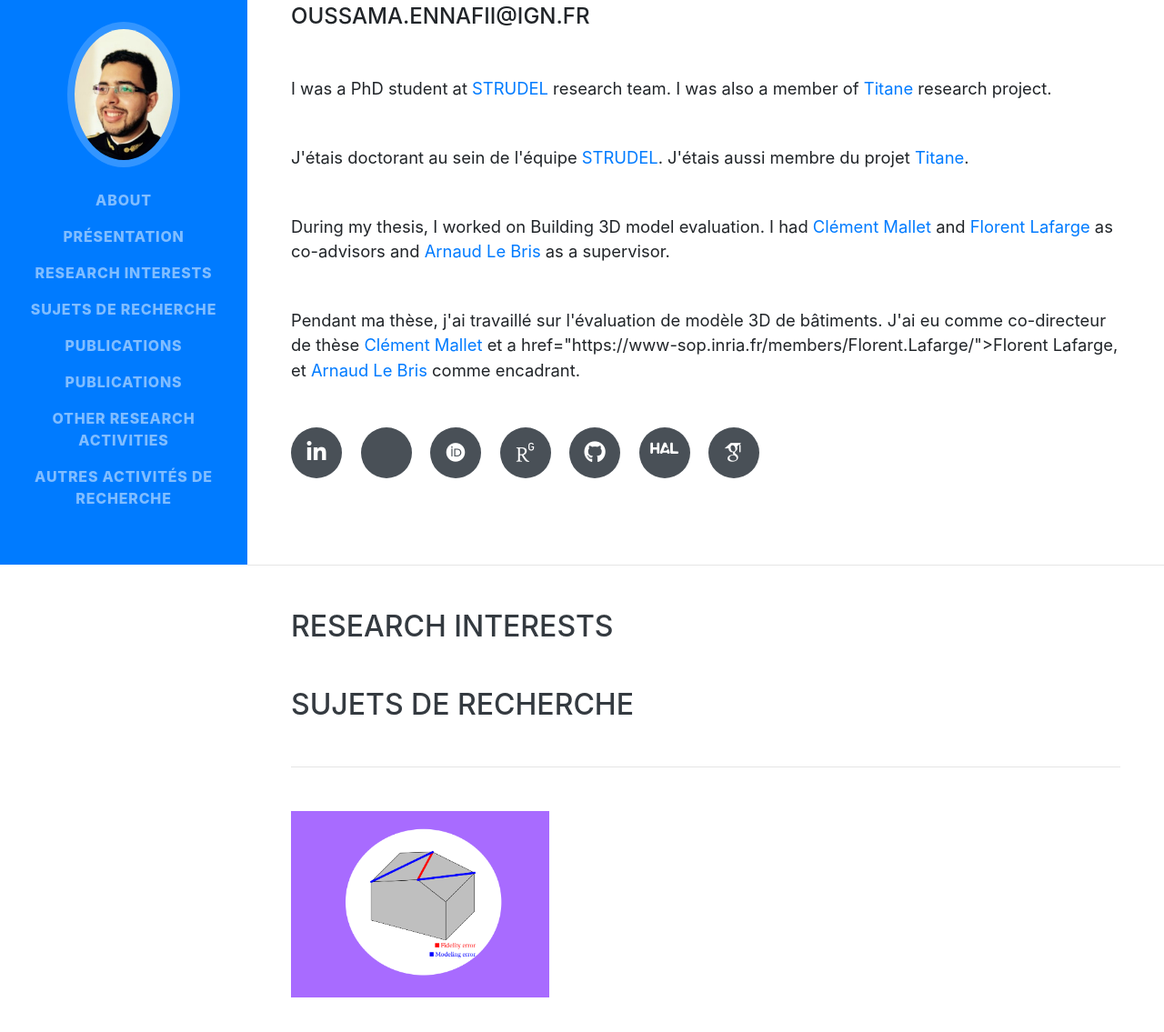
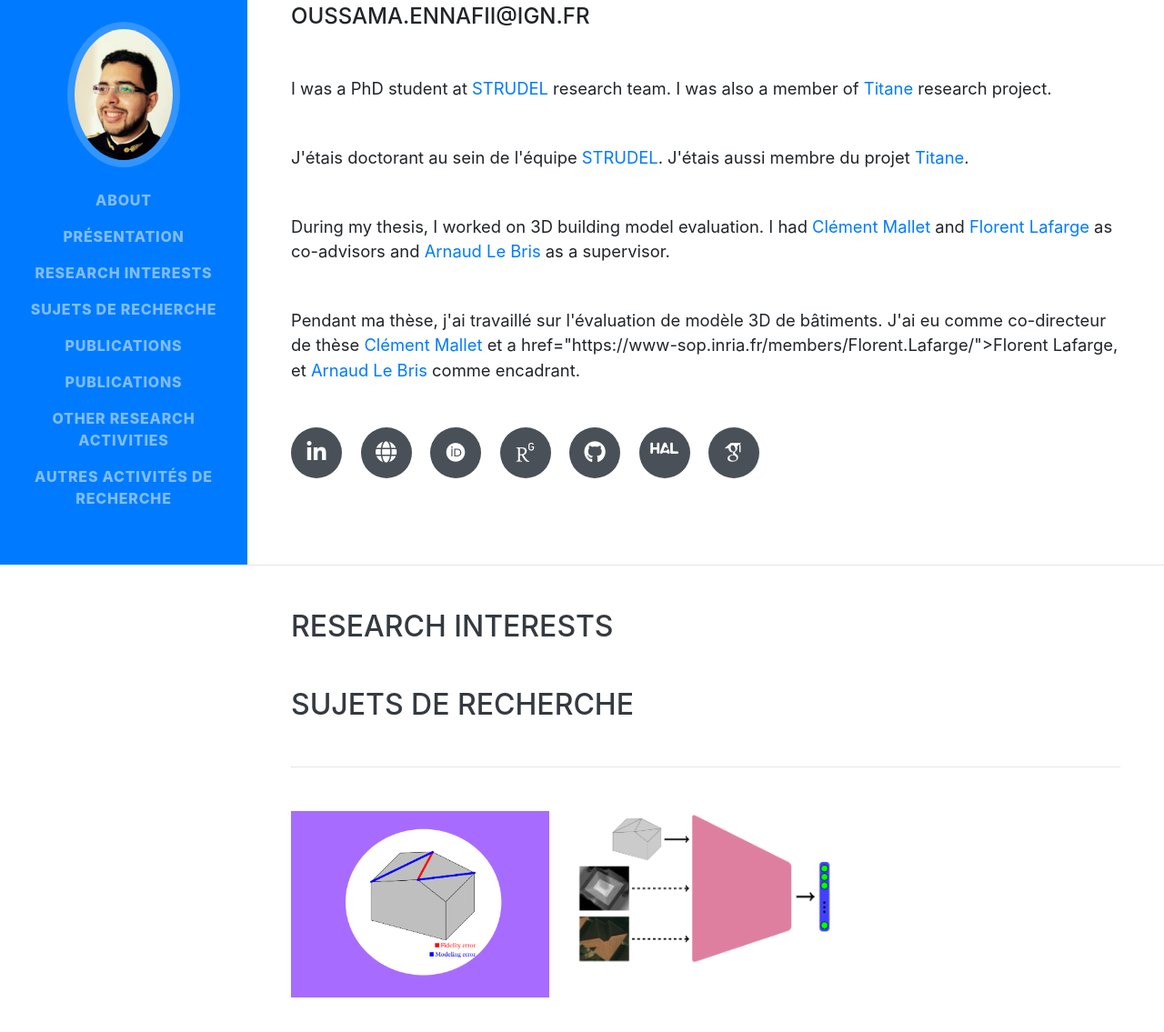
Before and after one commit to umrlastig/oennafii_homepage, a website with bundled scripts: page index.html in a window 1280 px wide. Shown: the part 179-1314 px from the top of the page at 91% size. Built offline with nearby package versions, Linux system fonts and the light colour scheme; no server answers; files whose address does not match are found by name; a web font is replaced by a local one.

Commit message:
add research interest

```diff
--- a/index.html
+++ b/index.html
@@ -82,14 +82,14 @@
                 </div>
                 <p class="lead mb-5 lang-en">I was a PhD student at <a href="https://umrlastig.github.io/strudel">STRUDEL</a> research team. I was also a member of <a href="https://team.inria.fr/titane/team/">Titane</a> research project.</p>
                 <p class="lead mb-5 lang-fr">J'étais doctorant au sein de l'équipe <a href="https://umrlastig.github.io/strudel">STRUDEL</a>. J'étais aussi membre du projet <a href="https://team.inria.fr/titane/team/">Titane</a>.</p>
-                <p class="lead mb-5 lang-en">During my thesis, I worked on Building 3D model evaluation. I had <a href="https://www.umr-lastig.fr/clement-mallet/">Clément Mallet</a> and <a href="https://www-sop.inria.fr/members/Florent.Lafarge/">Florent Lafarge</a> as co-advisors and <a href="https://www.umr-lastig.fr/arnaud-le-bris/">Arnaud Le Bris</a> as a supervisor.</p>
+                <p class="lead mb-5 lang-en">During my thesis, I worked on 3D building model evaluation. I had <a href="https://www.umr-lastig.fr/clement-mallet/">Clément Mallet</a> and <a href="https://www-sop.inria.fr/members/Florent.Lafarge/">Florent Lafarge</a> as co-advisors and <a href="https://www.umr-lastig.fr/arnaud-le-bris/">Arnaud Le Bris</a> as a supervisor.</p>
                 <p class="lead mb-5 lang-fr">Pendant ma thèse, j'ai travaillé sur l'évaluation de modèle 3D de bâtiments. J'ai eu comme co-directeur de thèse <a href="https://www.umr-lastig.fr/clement-mallet/">Clément Mallet</a> et a href="https://www-sop.inria.fr/members/Florent.Lafarge/">Florent Lafarge</a>, et <a href="https://www.umr-lastig.fr/arnaud-le-bris/">Arnaud Le Bris</a> comme encadrant.</p>
                 <div class="social-icons">
                     <a href="https://www.linkedin.com/in/oussama-ennafii">
                       <i class="fab fa-linkedin-in"></i>
                     </a>
                     <a href="https://ethiy.github.io/">
-                      <i class="fab fa-globe" aria-hidden="true"></i>
+                      <i class="fa fa-globe" aria-hidden="true"></i>
                     </a>
                     <a href="https://orcid.org/0000-0001-6311-5508">
                       <i class="ai ai-orcid"></i>
@@ -123,8 +123,19 @@
 							<img class="img-fluid" src="img/research_interests/building_evaluation.png" alt="Building model evaluation" />
 							<div class="portfolio-desc d-flex align-center position-absolute h-100 w-100">
                                 <div class="folio-info my-auto w-100 text-center">
-                                    <h5 class="lang-en">Building 3D model evaluation</h5>
+                                    <h5 class="lang-en">3D building model evaluation</h5>
                                     <h5 class="lang-fr">Evaluation de modèle 3D de bâtiment</h5>
+                                </div>
+							</div>
+						</div>
+                    </article>
+                    <article class="col-md-6 col-lg-4">
+						<div class="portfolio-item d-block mx-auto">
+							<img class="img-fluid" src="img/research_interests/building_representation.png" alt="Building model representation" />
+							<div class="portfolio-desc d-flex align-center position-absolute h-100 w-100">
+                                <div class="folio-info my-auto w-100 text-center">
+                                    <h5 class="lang-en">3D building model representation</h5>
+                                    <h5 class="lang-fr">Représentation de modèle 3D de bâtiment</h5>
                                 </div>
 							</div>
 						</div>
```
Also changed, not shown: img/research_interests/building_representation.png (added), img/research_interests/building_representation/dsm.png (added), img/research_interests/building_representation/image.png (added), 7 other files.
